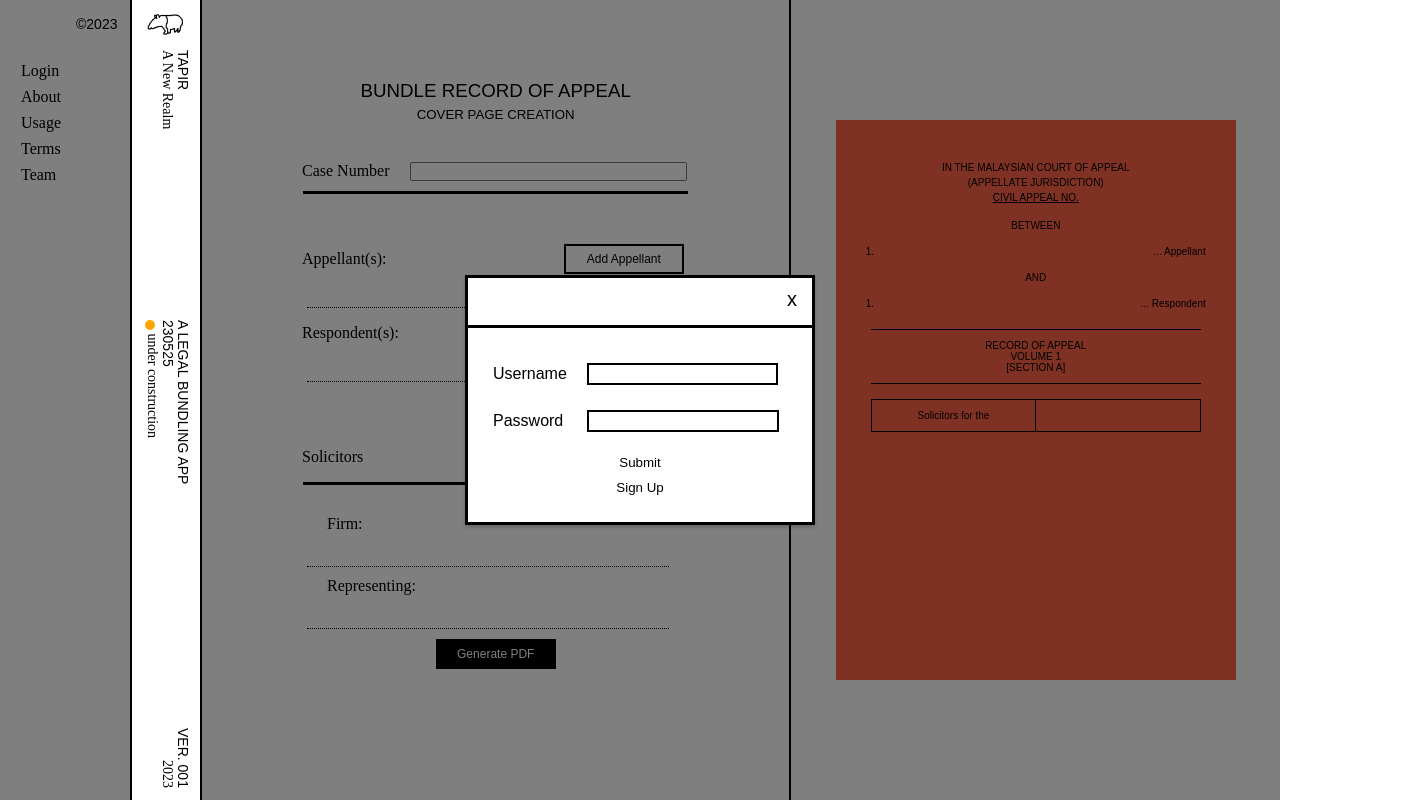
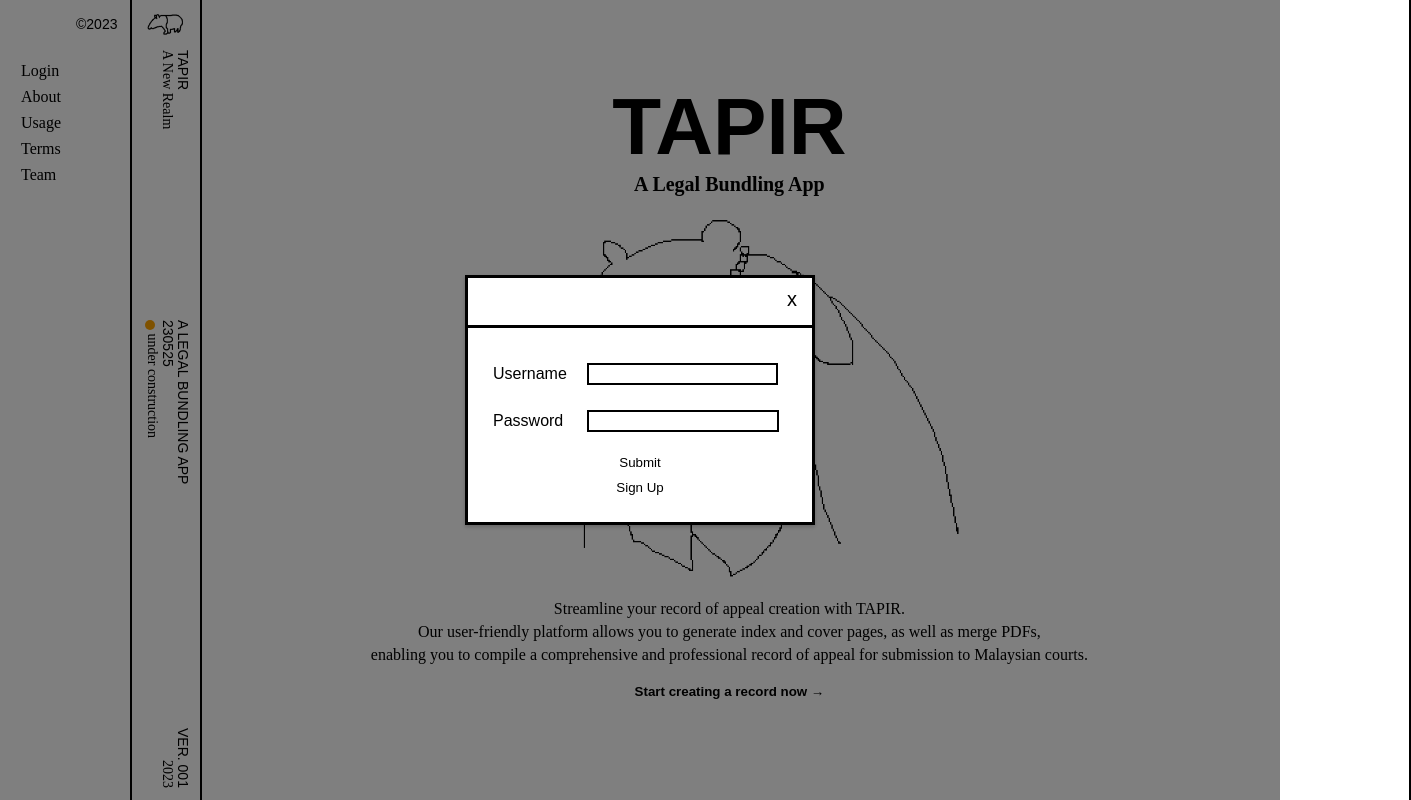
Before and after one commit to oddpharmacy/tapir-legal-bundling, a React app in the folder front-end/: page / in a window 1280 px wide. Both pictures are taken after a click on the button "Login". Shown: the whole page, 1411 px wide, since content can reach past the window. Built offline with nearby package versions, Linux system fonts and the light colour scheme.

Commit message:
feat: implement welcome overlay

```diff
--- a/front-end/src/Components/App.js
+++ b/front-end/src/Components/App.js
@@ -1,5 +1,5 @@
 // Package imports
-import React, { useState } from "react";
+import React, { useEffect, useState } from "react";
 import { PDFDownloadLink } from "@react-pdf/renderer";
 
 // Style imports
@@ -12,6 +12,7 @@ import AppealCoverTemplate from "./AppealCoverTemplate";
 import LivePreview from "./LivePreview";
 import Login from "./Login";
 import Signup from "./Signup";
+import WelcomeOverlay from "./WelcomeOverlay";
 
 // Context imports
 import { PdfContext } from "../Contexts/PdfContext";
@@ -27,9 +28,20 @@ export default function App() {
   const [password, setPassword] = useState("");
   const [showLogin, setShowLogin] = useState(false);
   const [showSignUp, setShowSignup] = useState(false);
+  const [showSignout, setShowSignout] = useState(false);
+  const [showUsername, setShowUsername] = useState(false);
   const [isLoggedIn, setIsLoggedIn] = useState(false);
   const [currentUserId, setCurrentUserId] = useState("");
   const [currentUserName, setCurrentUserName] = useState("");
+  const [showWelcomeOverlay, setShowWelcomeOverlay] = useState(false);
+
+  // Use effects
+  useEffect(() => {
+    if (isLoggedIn) {
+      setShowUsername(true);
+      setShowSignout(true);
+    }
+  }, [isLoggedIn]);
 
   // Handlers
   const handleShowDownloadPdf = () => {
@@ -66,6 +78,17 @@ export default function App() {
     setShowLogin(true);
   };
 
+  const handleSignout = (event) => {
+    event.preventDefault();
+    setShowUsername(false);
+    setShowSignout(false);
+    setIsLoggedIn(false);
+  };
+
+  const handleWelcomeOverlay = () => {
+    setShowWelcomeOverlay(!showWelcomeOverlay);
+  };
+
   return (
     <div className="app-container">
       <PdfContext.Provider
@@ -89,23 +112,38 @@ export default function App() {
           setShowSignup,
           setCurrentUserId,
           setCurrentUserName,
+          setShowWelcomeOverlay,
         }}
       >
         {showLogin ? <Login /> : showSignUp ? <Signup /> : null}
+
         <div className="container-one">
           <p className="copyright">©2023</p>
+          {showSignout ? (
+            <button
+              onClick={(e) => handleSignout(e)}
+              className="div-one-button"
+            >
+              Signout
+            </button>
+          ) : (
             <button
               onClick={(e) => handleShowLogin(e)}
               className="div-one-button"
             >
               Login
             </button>
+          )}
           <button className="div-one-button">About</button>
           <button className="div-one-button">Usage</button>
           <button className="div-one-button">Terms</button>
           <button className="div-one-button">Team</button>
+          {showUsername ? (
+            <p className="div-one-username">{currentUserName}</p>
+          ) : null}
         </div>
-        <div className="container-two">
+
+        <div className="container-two" onClick={handleWelcomeOverlay}>
           <img src={tapirImage} alt="Tapir" className="tapir-logo" />
           <span className="container-two-title-top">
             TAPIR
@@ -125,6 +163,7 @@ export default function App() {
             <span className="container-two-serif-font">2023</span>
           </div>
         </div>
+
         <div className="container-three">
           <div className="inner-container-three">
             <UserInputForm />
@@ -133,26 +172,19 @@ export default function App() {
             </div>
           </div>
         </div>
+
         <div className="container-four">
           <LivePreview />
+        </div>
+
+        <div
+          className={`welcome-overlay ${
+            showWelcomeOverlay ? "welcome-open" : ""
+          }`}
+        >
+          <WelcomeOverlay />
         </div>
       </PdfContext.Provider>
     </div>
   );
 }
-
-//  const [generatePdf, setGeneratePdf] = useState(false);
-// {generatePdf ? (
-//   <PDFViewer style={{ width: "70%", height: "500px" }}>
-//     <PdfContext.Provider
-//       value={{
-//         caseNumber,
-//         appellants,
-//         respondents,
-//         solicitors,
-//       }}
-//     >
-//       <AppealCoverTemplate />
-//     </PdfContext.Provider>
-//   </PDFViewer>
-// ) : null}
--- a/front-end/src/Components/Login.js
+++ b/front-end/src/Components/Login.js
@@ -29,7 +29,6 @@ export default function Login() {
 
   const handleCloseLogin = (event) => {
     event.preventDefault();
-    setIsLoggedIn(true);
     setShowLogin(false);
   };
 
@@ -118,12 +117,14 @@ export default function Login() {
             <input type="submit" className="login-submit-button" />
           </div>
         </form>
-        {loginFailed ? (
-          <p>Login unsuccessful. Incorrect username or password.</p>
-        ) : null}
         <button onClick={handleShowSignUp} className="show-signup-button">
           Sign Up
         </button>
+        {loginFailed ? (
+          <p className="handle-failure">
+            Login unsuccessful. Incorrect username or password.
+          </p>
+        ) : null}
       </div>
     </div>
   );
--- a/front-end/src/Components/Signup.js
+++ b/front-end/src/Components/Signup.js
@@ -120,7 +120,9 @@ export default function Signup() {
           </div>
         </form>
         {signupFailed ? (
-          <p>Signup unsuccessful. Username already exists.</p>
+          <p className="handle-failure">
+            Signup unsuccessful. Username already exists.
+          </p>
         ) : null}
       </div>
     </div>
--- /dev/null
+++ b/front-end/src/Components/WelcomeOverlay.js
@@ -0,0 +1,44 @@
+import React, { useContext } from "react";
+import { PdfContext } from "../Contexts/PdfContext";
+import "../Styles/WelcomeOverlay.css";
+import tapirImage from "../Images/tapirglasses.png";
+
+export default function WelcomeOverlay() {
+  const { setShowWelcomeOverlay } = useContext(PdfContext);
+
+  const handleOverlayClick = (event) => {
+    event.preventDefault();
+    setShowWelcomeOverlay(true);
+  };
+
+  return (
+    <div className="welcome-overlay-container">
+      <div className="welcome-overlay-contents">
+        <h1 className="tapir-overlay-title">TAPIR</h1>
+        <h4 className="tapir-overlay-subtitle">A Legal Bundling App</h4>
+        <img
+          src={tapirImage}
+          alt="Tapir with Glasses"
+          className="tapirglasses-logo"
+        />
+        <p className="tapir-overlay-text">
+          Streamline your record of appeal creation with TAPIR.
+        </p>
+        <p className="tapir-overlay-text">
+          Our user-friendly platform allows you to generate index and cover
+          pages, as well as merge PDFs,
+        </p>
+        <p className="tapir-overlay-text">
+          enabling you to compile a comprehensive and professional record of
+          appeal for submission to Malaysian courts.
+        </p>
+        <button
+          className="welcome-overlay-button"
+          onClick={(e) => handleOverlayClick(e)}
+        >
+          Start creating a record now →
+        </button>
+      </div>
+    </div>
+  );
+}
--- a/front-end/src/Styles/App.css
+++ b/front-end/src/Styles/App.css
@@ -8,6 +8,7 @@
 .app-container {
   display: flex;
   height: 100vh;
+  overflow: hidden;
 }
 
 .container-one {
@@ -17,6 +18,7 @@
   display: flex;
   flex-direction: column;
   align-items: flex-start;
+  z-index: 4;
 }
 
 .container-two {
@@ -31,12 +33,16 @@
   border-left: 2px solid black;
   user-select: none;
   cursor: pointer;
+  z-index: 5;
+  transition: transform 0.5s;
 }
 
 .container-three {
   flex-grow: 1;
   background: white;
   border-right: 1px solid black;
+  z-index: 1;
+  position: relative;
 }
 
 .inner-container-three {
@@ -52,6 +58,8 @@
   display: flex;
   justify-content: center;
   align-items: center;
+  z-index: 1;
+  position: relative;
 }
 
 .div-one-button {
@@ -77,6 +85,15 @@
 
 .div-one-button:active {
   transform: translate(2px, 2px);
+}
+
+.div-one-username {
+  writing-mode: vertical-rl;
+  text-orientation: upright;
+  margin-left: 40%;
+  margin-top: 100%;
+  font-family: sans-serif;
+  font-weight: 700;
 }
 
 .copyright {
@@ -151,3 +168,25 @@
 .pdf-download-link {
   margin: auto;
 }
+
+/* Transitions */
+.welcome-open {
+  transform: translate(calc(-101vw + 100px), 0);
+}
+
+.welcome-overlay {
+  background: #ffffff;
+  position: absolute;
+  left: 250px;
+  top: 0;
+  width: calc(98.5vw - 100px);
+  height: 100%;
+  overflow: hidden;
+  z-index: 3;
+  border-right: 2px solid black;
+  transition: transform 0.5s, margin 0.5s;
+}
+
+.container-two:hover {
+  transform: translateX(-5px);
+}
--- a/front-end/src/Styles/Login.css
+++ b/front-end/src/Styles/Login.css
@@ -9,6 +9,7 @@
   justify-content: center;
   align-items: center;
   font-family: sans-serif;
+  z-index: 9999;
 }
 
 .login-container {
@@ -93,3 +94,9 @@
   text-decoration: underline;
   cursor: pointer;
 }
+
+.handle-failure {
+  color: red;
+  font-size: 12px;
+  text-align: center;
+}
--- a/front-end/src/Styles/Signup.css
+++ b/front-end/src/Styles/Signup.css
@@ -9,6 +9,7 @@
   justify-content: center;
   align-items: center;
   font-family: sans-serif;
+  z-index: 9999;
 }
 
 .signup-container {
--- /dev/null
+++ b/front-end/src/Styles/WelcomeOverlay.css
@@ -0,0 +1,50 @@
+.welcome-overlay-container {
+  display: flex;
+  flex-direction: column;
+  align-items: center;
+  justify-content: center;
+  height: 100%;
+}
+
+.welcome-overlay-contents {
+  margin-left: -200px;
+  text-align: center;
+}
+
+.welcome-overlay-button {
+  transition: transform 0.5s;
+  background-color: transparent;
+  outline: none;
+  border: none;
+  font-family: sans-serif;
+  font-weight: 800;
+  margin-top: 15px;
+}
+
+.welcome-overlay-button:hover {
+  transform: translateX(10px);
+  text-decoration: underline;
+}
+
+.tapir-overlay-title {
+  font-family: sans-serif;
+  font-size: 80px;
+}
+
+.tapir-overlay-subtitle {
+  margin-bottom: 20px;
+  font-family: serif;
+  font-size: 20px;
+}
+
+.tapirglasses-logo {
+  max-width: 70%;
+  max-height: 70%;
+  margin-left: 20px;
+  margin-bottom: 10px;
+}
+
+.tapir-overlay-text {
+  font-family: serif;
+  margin-bottom: 5px;
+}
```
Also changed, not shown: front-end/src/Images/tapirglasses.png (added). Lines whose indentation alone changed are shown as unchanged.
